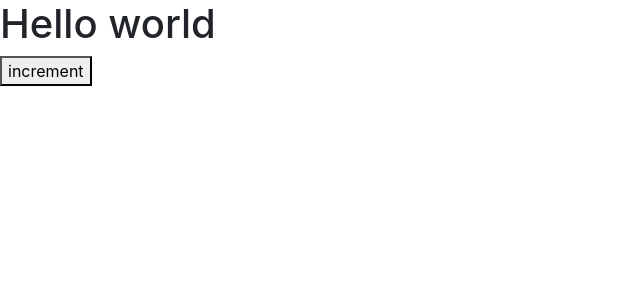
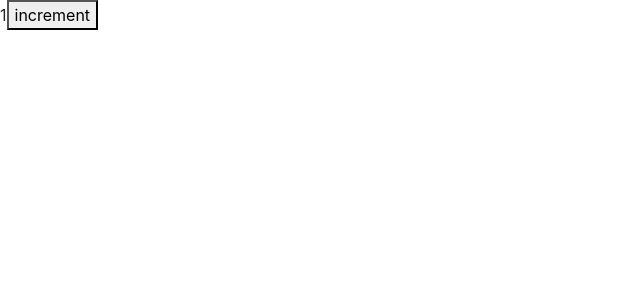
Before and after one commit to Kipkorir2017/counter-app, a React (Create React App) app: page / in a window 1280 px wide. Shown: the top 300 px of the page, without its empty margins (0-640 px from the left). Built offline with nearby package versions, Linux system fonts and the light colour scheme.

Commit message:
add count

```diff
--- a/src/components/counter.jsx
+++ b/src/components/counter.jsx
@@ -1,9 +1,13 @@
 import React, { Component } from "react";
 class Counter extends Component {
+  state = {
+    count:1
+  }
   render() {
     return (
       <React.Fragment>
-        <h1>Hello world</h1>
+        {/* <h1>Hello world</h1> */}
+        <span>{this.state.count}</span>
         <button>increment</button>
       </React.Fragment>
     );
```
